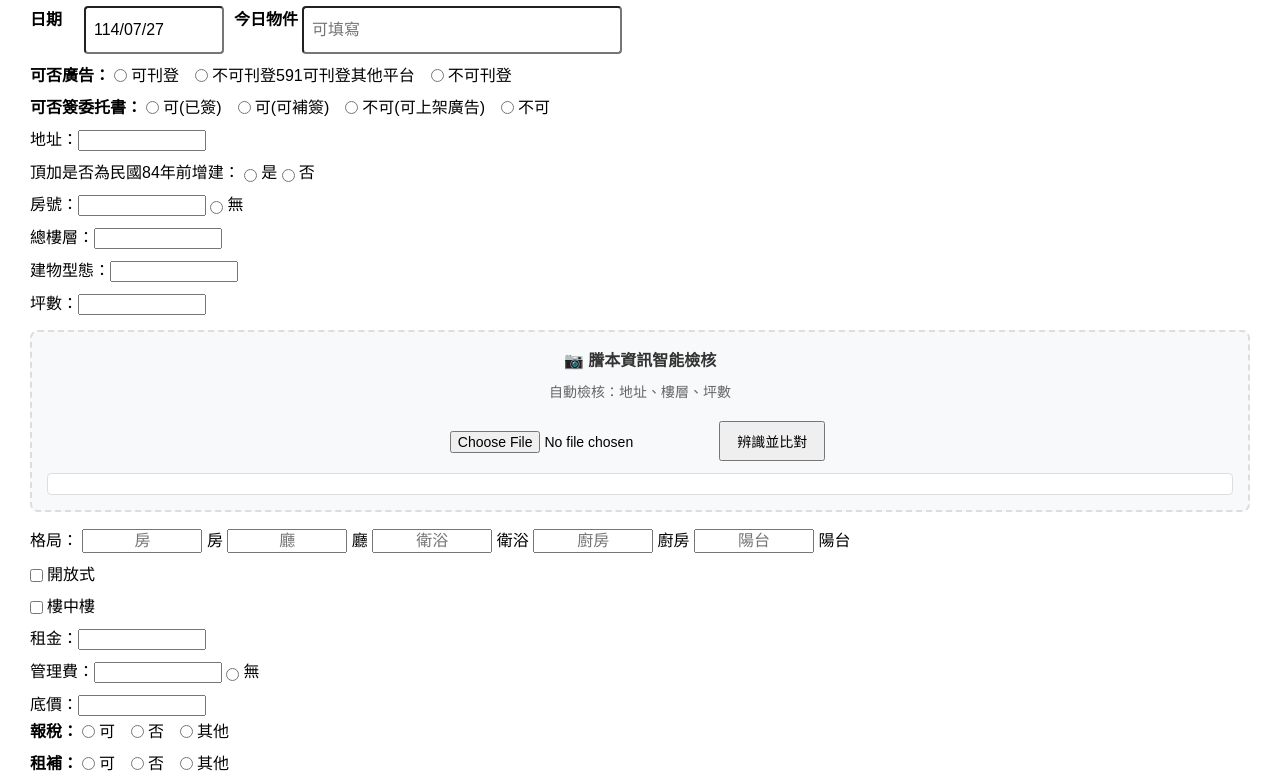
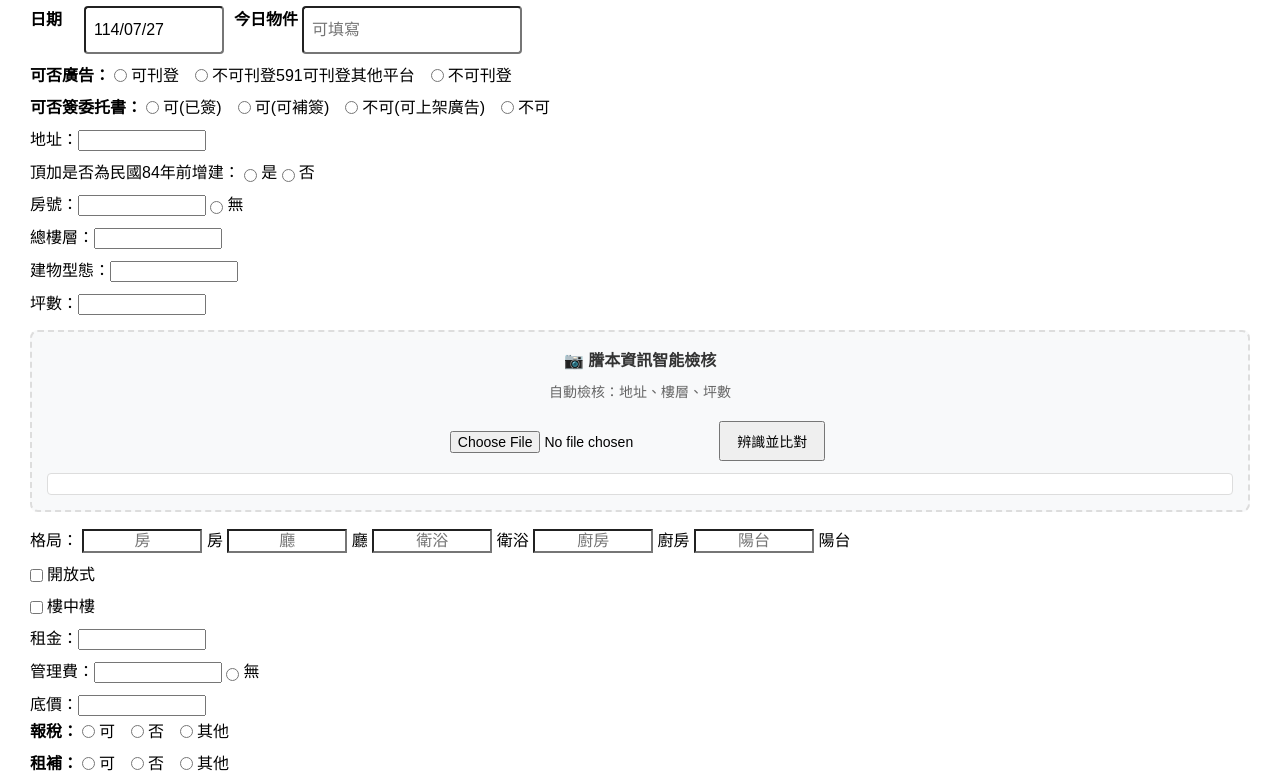
Before and after one commit to zxc897867-ui/jubilant-enigma, a plain HTML site: page index.html in a window 1280 px wide. Shown: the part 79-858 px from the top of the page. Drawn offline with Linux system fonts and the light colour scheme.

Commit message:
Update index.html

```diff
--- a/index.html
+++ b/index.html
@@ -9,6 +9,13 @@
     body { font-family: "微軟正黑體", Arial, sans-serif; margin: 30px; }
     label { display: block; margin: 8px 0 2px; }
     input[type="text"], select, textarea { box-sizing: border-box; font-size: 16px; }
+    /* 防止手機輸入框放大 */
+    input[type="text"], input[type="number"], select, textarea {
+      font-size: 16px;
+      -webkit-appearance: none;
+      -moz-appearance: none;
+      appearance: none;
+    }
     input[type="radio"], input[type="checkbox"] { margin-right: 4px; margin-left: 0; vertical-align: middle; }
     .auto-grow { min-width: 120px; width: auto; max-width: 60vw; transition: width 0.2s; }
     .square-textarea { width: 200px; height: 200px; resize: both; font-size: 16px; box-sizing: border-box; display: block; }
@@ -49,7 +56,7 @@
       }
     }
     #date { width: 140px; max-width: 40vw; height: 36px; border-radius: 4px; font-size: 16px; padding: 4px 8px; margin-right: 10px; }
-    #today_obj { width: 300px; max-width: 90vw; height: 36px; border-radius: 4px; font-size: 16px; padding: 4px 8px; }
+    #today_obj { width: 200px; max-width: 50vw; height: 36px; border-radius: 4px; font-size: 16px; padding: 4px 8px; }
     .ocr-section {
       background: #f8f9fa;
       border: 2px dashed #ddd;
@@ -73,7 +80,7 @@
       <label style="min-width:50px;margin-right:4px;">日期</label>
       <input name="date" id="date" class="auto-grow" readonly>
       <label style="margin-right:4px;">今日物件</label>
-      <input name="today_obj" id="today_obj" placeholder="可填寫" style="width:300px;max-width:90vw;">
+      <input name="today_obj" id="today_obj" placeholder="可填寫" style="width:200px;max-width:50vw;">
     </div>
     <!-- 可否廣告 -->
     <div class="row">
```
